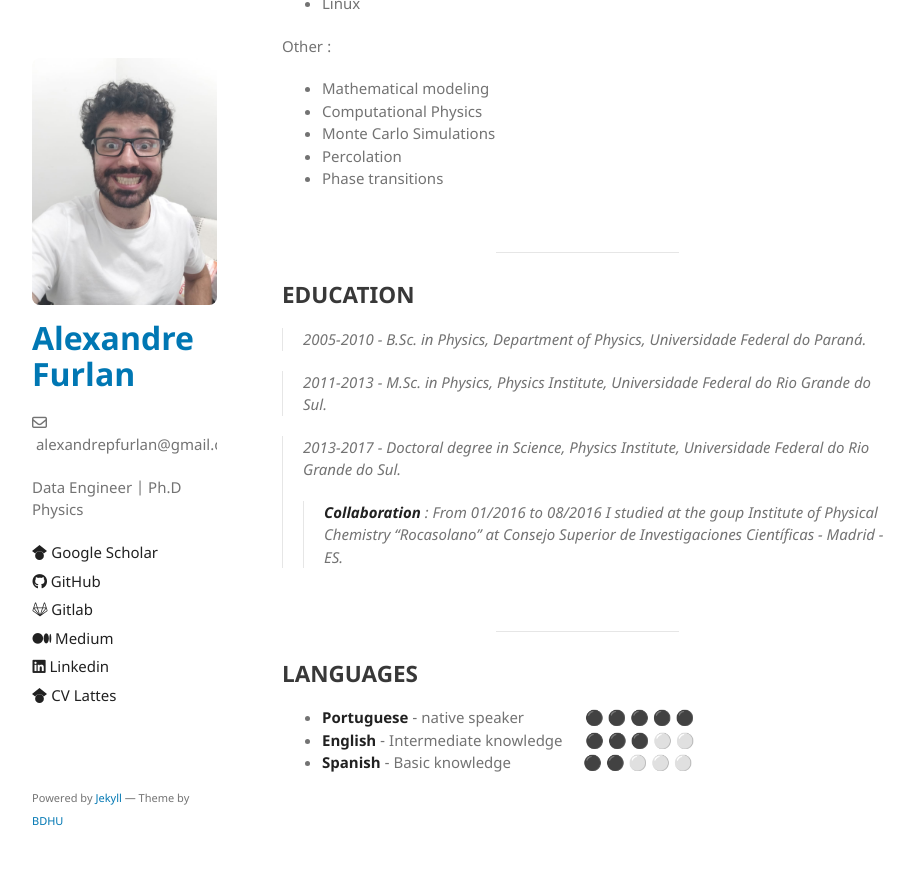
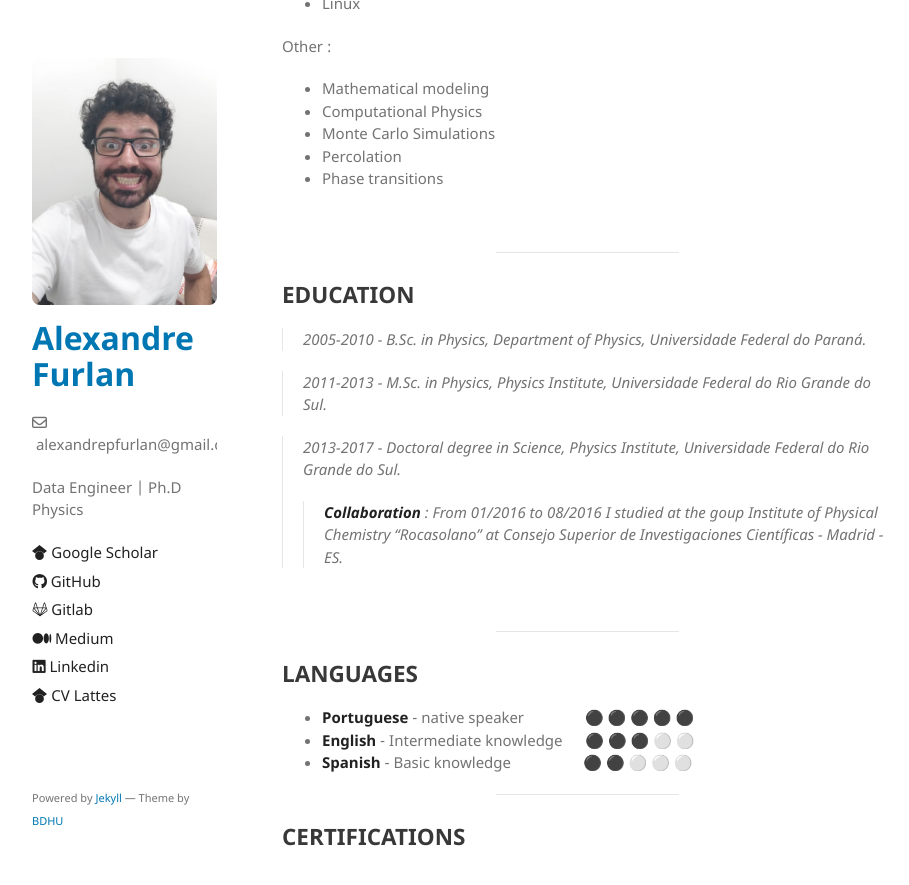
Before and after one commit to apfurlan/apfurlan.github.io, a Jekyll site: the page built from cv-page.md, in a window 1280 px wide and 900 px high, scrolled down 1827 px. Shown: the top 885 px of the window, without its empty margins (178-1087 px from the left). Built offline with Jekyll 4.4.1, drawn with Linux system fonts in a browser that asks for light colours; emoji names are drawn with the system emoji font; our own code applies the rules of GitHub Pages for plain Markdown files; before the commit the page ends 2651 px from its top, so only the background shows below that.

Commit message:
init commit

```diff
--- a/cv-page.md
+++ b/cv-page.md
@@ -127,3 +127,9 @@
 - **Portuguese** - native speaker &ensp; &ensp; &ensp; &ensp; &ensp; :black_circle: :black_circle: :black_circle: :black_circle: :black_circle:
 - **English** - Intermediate knowledge &ensp;&ensp; :black_circle: :black_circle: :black_circle: :white_circle: :white_circle:
 - **Spanish** - Basic knowledge &ensp; &ensp; &ensp; &ensp; &ensp; &ensp; :black_circle: :black_circle: :white_circle: :white_circle: :white_circle:
+
+---
+
+## CERTIFICATIONS
+
+[](./img_badges/fundamentals_badge.png)
```
Also changed, not shown: img_badges/fundamentals_badge.png (added).
